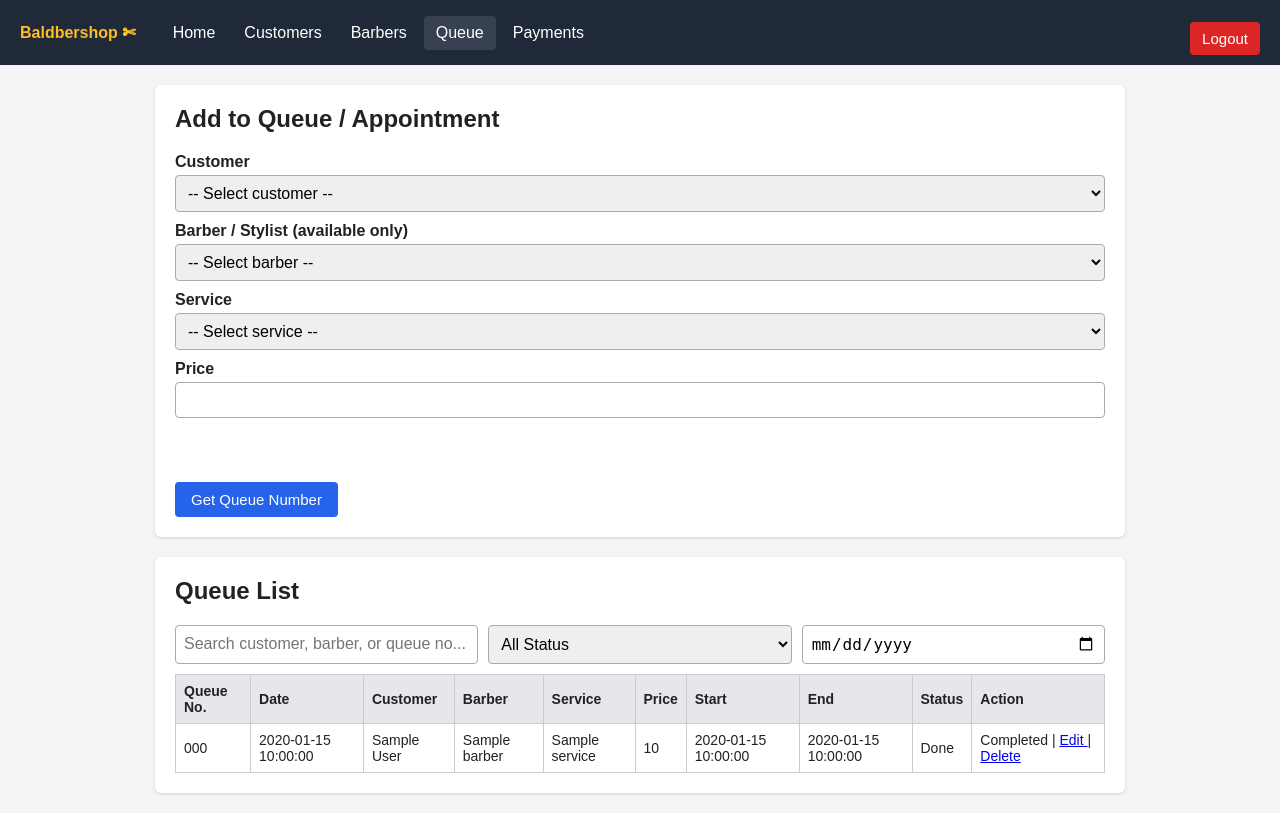
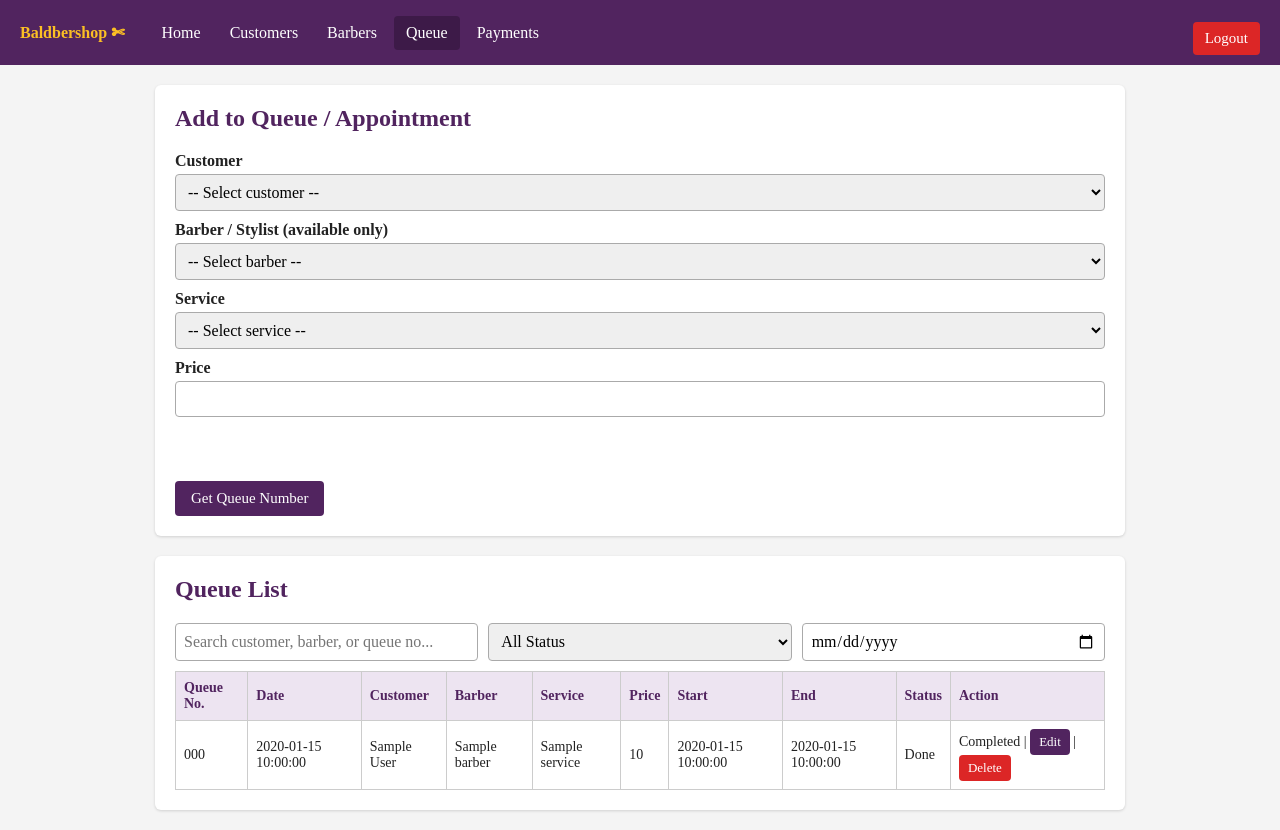
Before and after one commit to frederickvillanueva073-bot/barbers, a PHP site: page /queue.php in a window 1280 px wide. Before the commit the page ends 796 px from the top, so only its background shows below. Run offline with PHP 8.4, Linux system fonts and the light colour scheme; tables that the repository leaves empty or names only in its code hold one stand-in row (values such as "Sample post").

Commit message:
Refactor CSS with new color variables and styles

```diff
--- a/barbershop/style.css
+++ b/barbershop/style.css
@@ -1,17 +1,23 @@
+:root {
+    --purple: #51245f;
+    --purple-dark: #3d1a48;
+    --purple-light: #ede4f1;
+}
+
 * {
     box-sizing: border-box;
 }
 
 body {
-    font-family: Arial, sans-serif;
+    font-family: "Times New Roman", Times, serif;
     margin: 0;
     background: #f4f4f4;
     color: #222;
 }
 
-/* ---------- Navigation ---------- */
+/*Navigation */
 nav {
-    background: #1f2937;
+    background: var(--purple);
     padding: 10px 20px;
     display: flex;
     flex-wrap: wrap;
@@ -34,7 +40,7 @@ nav a {
 
 nav a:hover,
 nav a.active {
-    background: #374151;
+    background: var(--purple-dark);
 }
 
 nav .logout {
@@ -47,7 +53,7 @@ nav .logout {
     cursor: pointer;
 }
 
-/* ---------- Layout ---------- */
+/*Layout*/
 .container {
     max-width: 1000px;
     margin: 20px auto;
@@ -65,9 +71,10 @@ nav .logout {
 h1,
 h2 {
     margin-top: 0;
+    color: var(--purple);
 }
 
-/* ---------- Forms ---------- */
+/* Forms*/
 label {
     display: block;
     margin-top: 10px;
@@ -82,6 +89,13 @@ select {
     border: 1px solid #aaa;
     border-radius: 4px;
     font-size: 16px;
+    font-family: inherit;
+}
+
+input:focus,
+select:focus {
+    outline: none;
+    border-color: var(--purple);
 }
 
 button {
@@ -89,14 +103,15 @@ button {
     margin-top: 12px;
     border: none;
     border-radius: 4px;
-    background: #2563eb;
+    background: var(--purple);
     color: white;
     font-size: 15px;
+    font-family: inherit;
     cursor: pointer;
 }
 
 button:hover {
-    opacity: 0.9;
+    background: var(--purple-dark);
 }
 
 button.gray {
@@ -128,7 +143,7 @@ button.small {
     font-weight: bold;
 }
 
-/* ---------- Search / filter row ---------- */
+/* Search / filter row */
 .toolbar {
     display: flex;
     flex-wrap: wrap;
@@ -143,7 +158,7 @@ button.small {
     margin-top: 0;
 }
 
-/* ---------- Tables ---------- */
+/* Tables */
 .table-wrap {
     overflow-x: auto;
 }
@@ -162,10 +177,33 @@ td {
 }
 
 th {
-    background: #e5e7eb;
+    background: var(--purple-light);
+    color: var(--purple);
 }
 
-/* ---------- Status labels ---------- */
+td a {
+    display: inline-block;
+    padding: 5px 9px;
+    border-radius: 4px;
+    background: var(--purple);
+    color: white;
+    text-decoration: none;
+    font-size: 13px;
+}
+
+td a:hover {
+    background: var(--purple-dark);
+}
+
+td a[href*="delete"] {
+    background: #dc2626;
+}
+
+td a[href*="delete"]:hover {
+    background: #b91c1c;
+}
+
+/* Status labels */
 .badge {
     padding: 3px 8px;
     border-radius: 10px;
@@ -185,7 +223,7 @@ th {
 
 .badge.InService,
 .badge.OnBreak {
-    background: #2563eb;
+    background: var(--purple);
 }
 
 .badge.Done {
@@ -196,7 +234,7 @@ th {
     background: #6b7280;
 }
 
-/* ---------- Dashboard boxes ---------- */
+/* Dashboard boxes */
 .stats {
     display: grid;
     grid-template-columns: repeat(auto-fit, minmax(200px, 1fr));
@@ -214,16 +252,10 @@ th {
 .stat-box .number {
     font-size: 32px;
     font-weight: bold;
-    color: #2563eb;
+    color: var(--purple);
 }
 
-/* ---------- Login page ---------- */
-.login-box {
-    max-width: 350px;
-    margin: 80px auto;
-}
-
-/* ---------- Mobile ---------- */
+/* Responsiveness */
 @media (max-width: 600px) {
     nav .logout {
         margin-left: 0;
```
